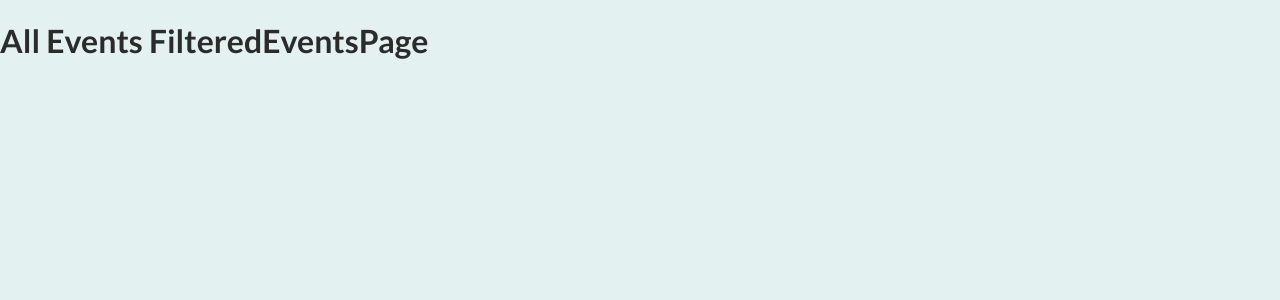
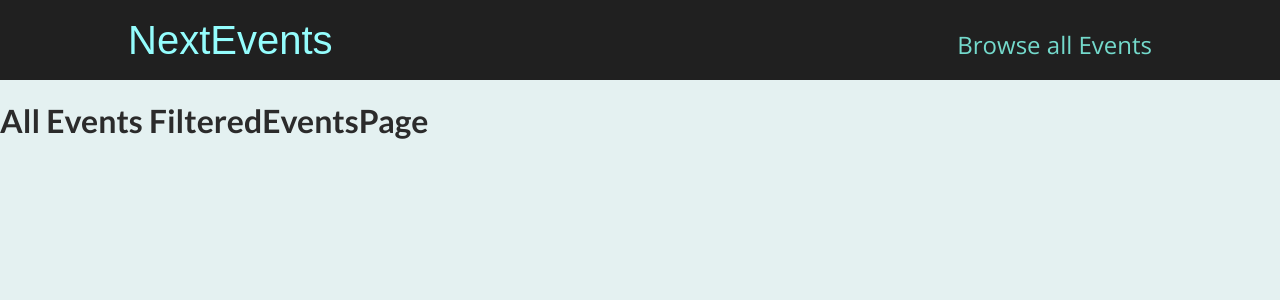
Before and after one commit to ShyamMahajan/events-next-js, a Next.js app: page /events in a window 1280 px wide. Shown: the top 300 px of the page. Built offline with nearby package versions, Linux system fonts and the light colour scheme.

Commit message:
all events and working navigation

```diff
--- a/components/layout/layout.js
+++ b/components/layout/layout.js
@@ -1,5 +1,8 @@
+import Header from "./main-header";
+
 const Layout = (props) => {
     return <>
+    <Header></Header>
     <main>
         {props.children}
     </main>
--- a/components/layout/main-header.js
+++ b/components/layout/main-header.js
@@ -1,11 +1,11 @@
 import Link from "next/link"
 import classes from "./main-header.module.css"
 const Header = (props) => {
-    return <header>
-        <div>
+    return <header className={classes.header}>
+        <div className={classes.logo}>
             <Link href="/">NextEvents</Link>
         </div>
-        <nav>
+        <nav className={classes.navigation}>
             <ul>
                 <li>
                     <Link href="/events">Browse all Events</Link>
--- a/pages/_app.js
+++ b/pages/_app.js
@@ -1,7 +1,10 @@
 import '../styles/globals.css'
+import Layout from '../components/layout/layout'
 
 function MyApp({ Component, pageProps }) {
-  return <Component {...pageProps} />
+  return <Layout>
+    <Component {...pageProps} />
+    </Layout>
 }
 
 export default MyApp
```
Also changed, not shown: pages/events/index.js (+5 -4 lines).
